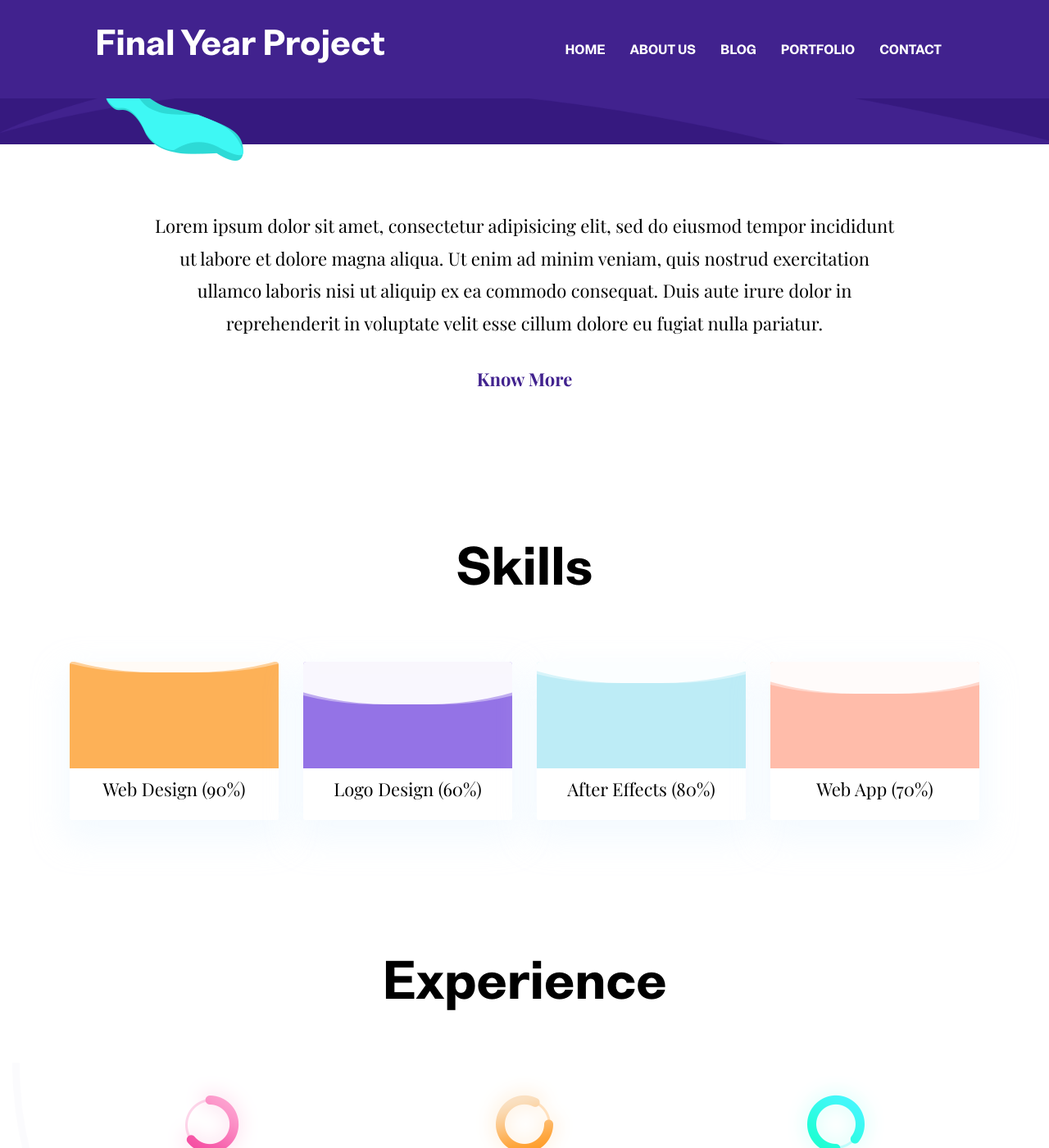
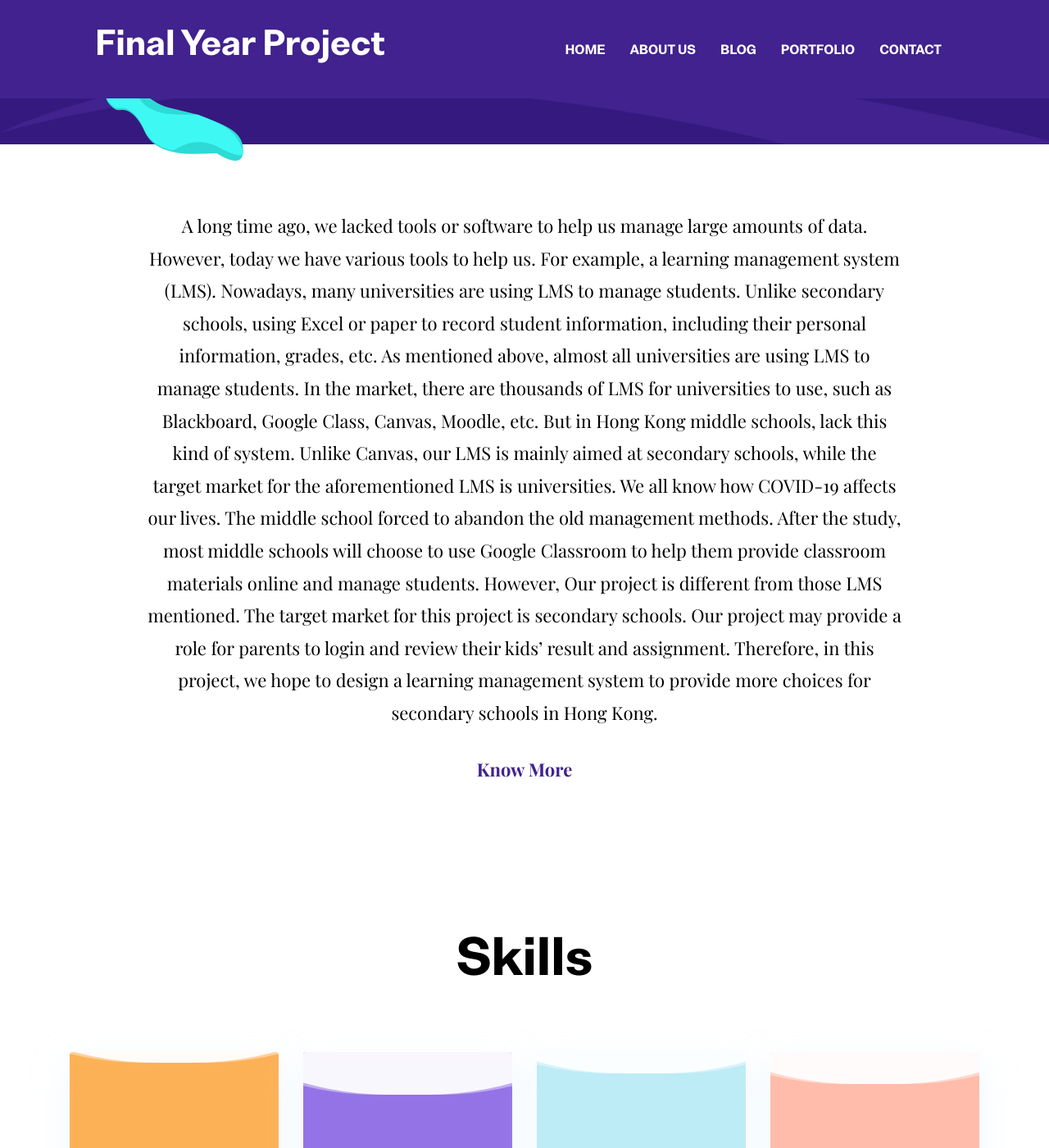
Before and after one commit to RyanL-29/FinalYearProjectWeb, a Jekyll site: the page built from index.html, in a window 1280 px wide and 1400 px high, scrolled down 772 px. Shown: the whole window at 82% size. Built offline with Jekyll 4.4.1, drawn with Linux system fonts in a browser that asks for light colours.

Commit message:
Update settings.yml

```diff
--- a/_data/settings.yml
+++ b/_data/settings.yml
@@ -52,7 +52,11 @@
 
 # About Section
 blurb:
-  Lorem ipsum dolor sit amet, consectetur adipisicing elit, sed do eiusmod tempor incididunt ut labore et dolore magna aliqua. Ut enim ad minim veniam, quis nostrud exercitation ullamco laboris nisi ut aliquip ex ea commodo consequat. Duis aute irure dolor in reprehenderit in voluptate velit esse cillum dolore eu fugiat nulla pariatur.
+ A long time ago, we lacked tools or software to help us manage large amounts of data. However, today we have various tools to help us. For example, a learning management system (LMS). Nowadays, many universities are using LMS to manage students. Unlike secondary schools, using Excel or paper to record student information, including their personal information, grades, etc.
+ As mentioned above, almost all universities are using LMS to manage students. In the market, there are thousands of LMS for universities to use, such as Blackboard, Google Class, Canvas, Moodle, etc. But in Hong Kong middle schools, lack this kind of system. Unlike Canvas, our LMS is mainly aimed at secondary schools, while the target market for the aforementioned LMS is universities. We all know how COVID-19 affects our lives. The middle school forced to abandon the old management methods. After the study, most middle schools will choose to use Google Classroom to help them provide classroom materials online and manage students.
+ However, Our project is different from those LMS mentioned. The target market for this project is secondary schools. Our project may provide a role for parents to login and review their kids’ result and assignment.
+ Therefore, in this project, we hope to design a learning management system to provide more choices for secondary schools in Hong Kong.
+
 
 blurb-btn-link: '/about'
 blurb-btn-name: know more
```
